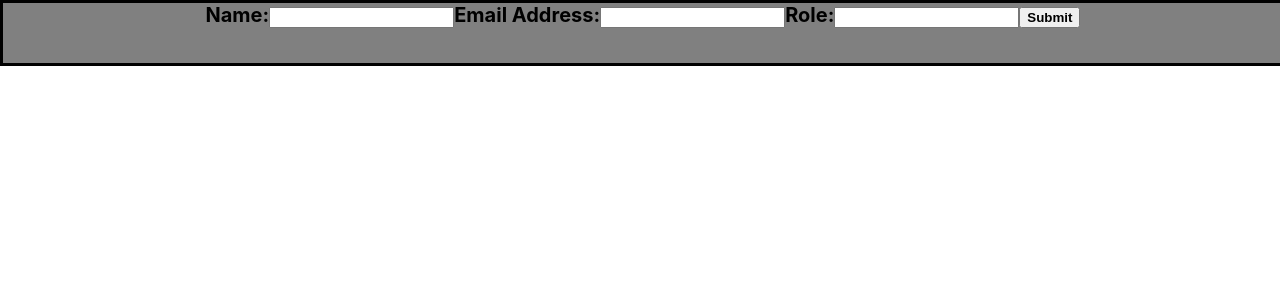
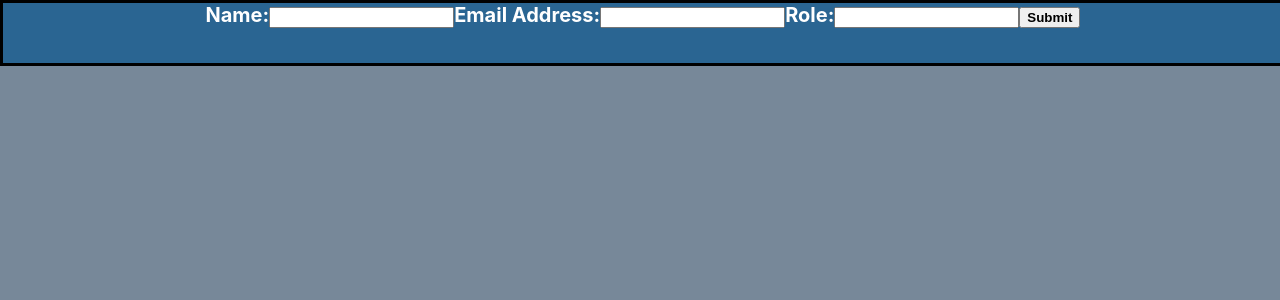
Before and after one commit to bloominstituteoftechnology/team-builder, a React (Create React App) app: page / in a window 1280 px wide. Shown: the top 300 px of the page. Built offline with nearby package versions, Linux system fonts and the light colour scheme.

Commit message:
small amount of styling completed

```diff
--- a/src/components/Form.js
+++ b/src/components/Form.js
@@ -1,5 +1,5 @@
 import React, { useState } from "react"
-import { Input, Label, Button } from "./Styles"
+import { Input, Label, Button, Type } from "./Styles"
 
 const Form = ({addNewName}) => {
     const [teamMembers, setTeamMembers] = useState({
@@ -23,11 +23,11 @@ const Form = ({addNewName}) => {
         <Input>
             <form onSubmit={submit}>
                 <Label>Name:</Label>
-                <input onChange={changeHandler} type="text" name="name" value={teamMembers.name} />
+                <Type onChange={changeHandler} type="text" name="name" value={teamMembers.name} />
                 <Label>Email Address:</Label>
-                <input onChange={changeHandler} type="email" name="email" value={teamMembers.email} />
+                <Type onChange={changeHandler} type="email" name="email" value={teamMembers.email} />
                 <Label>Role:</Label>
-                <input onChange={changeHandler} type="text" name="role" value={teamMembers.role} />
+                <Type onChange={changeHandler} type="text" name="role" value={teamMembers.role} />
                 <Button type="submit">Submit</Button>
             </form>
         </Input>
--- a/src/components/Styles.js
+++ b/src/components/Styles.js
@@ -24,7 +24,8 @@ export const Card = styled.div `
     display: flex;
     flex-direction: column;
     align-items: center;
-    background-color: gray;
+    background-color: #2a6592;
+    color: white;
     margin-bottom: 8px;
 `
 export const Input = styled.div `
@@ -34,7 +35,9 @@ export const Input = styled.div `
     display: flex;
     flex-direction: column;
     align-items: center;
-    background-color: gray;
+    background-color: #2a6592;
+    color: white;
+    justify-content: space-between;
     margin-bottom: 8px;
 `
 
@@ -45,9 +48,18 @@ export const Label = styled.label `
 
 export const Button = styled.button `
     font-weight: bold;
+    :hover {
+        background-color: #db9833;
+    }
 `
 export const Page = styled.div `
     display: flex;
     flex-direction: column;
     align-items: center;
 `
+
+export const Type = styled.input `
+    &:focus {
+        background-color: #db9833;
+    }
+`
--- a/src/index.css
+++ b/src/index.css
@@ -5,6 +5,7 @@ body {
     sans-serif;
   -webkit-font-smoothing: antialiased;
   -moz-osx-font-smoothing: grayscale;
+  background-color: lightslategray;
 }
 
 code {
```
